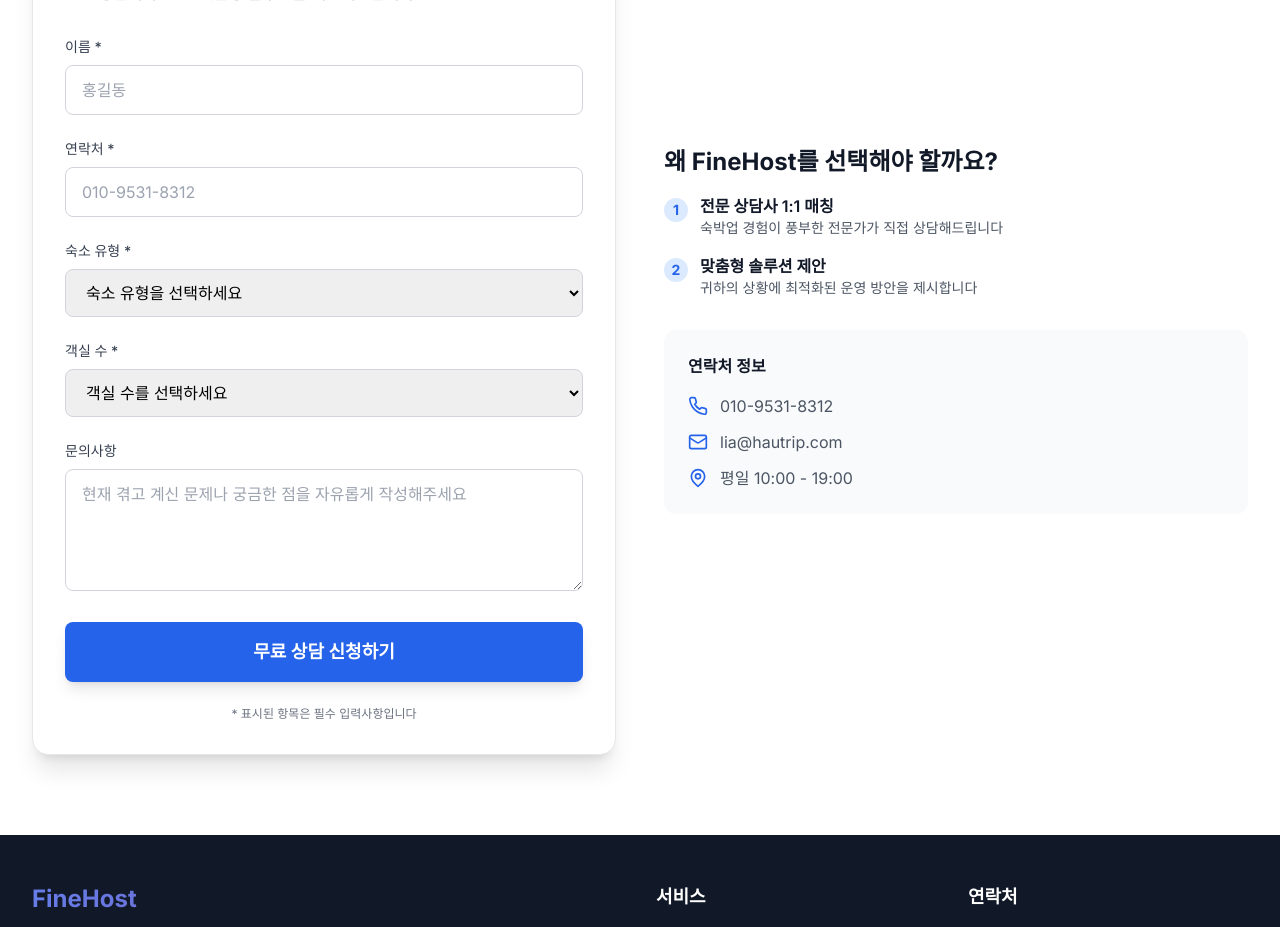
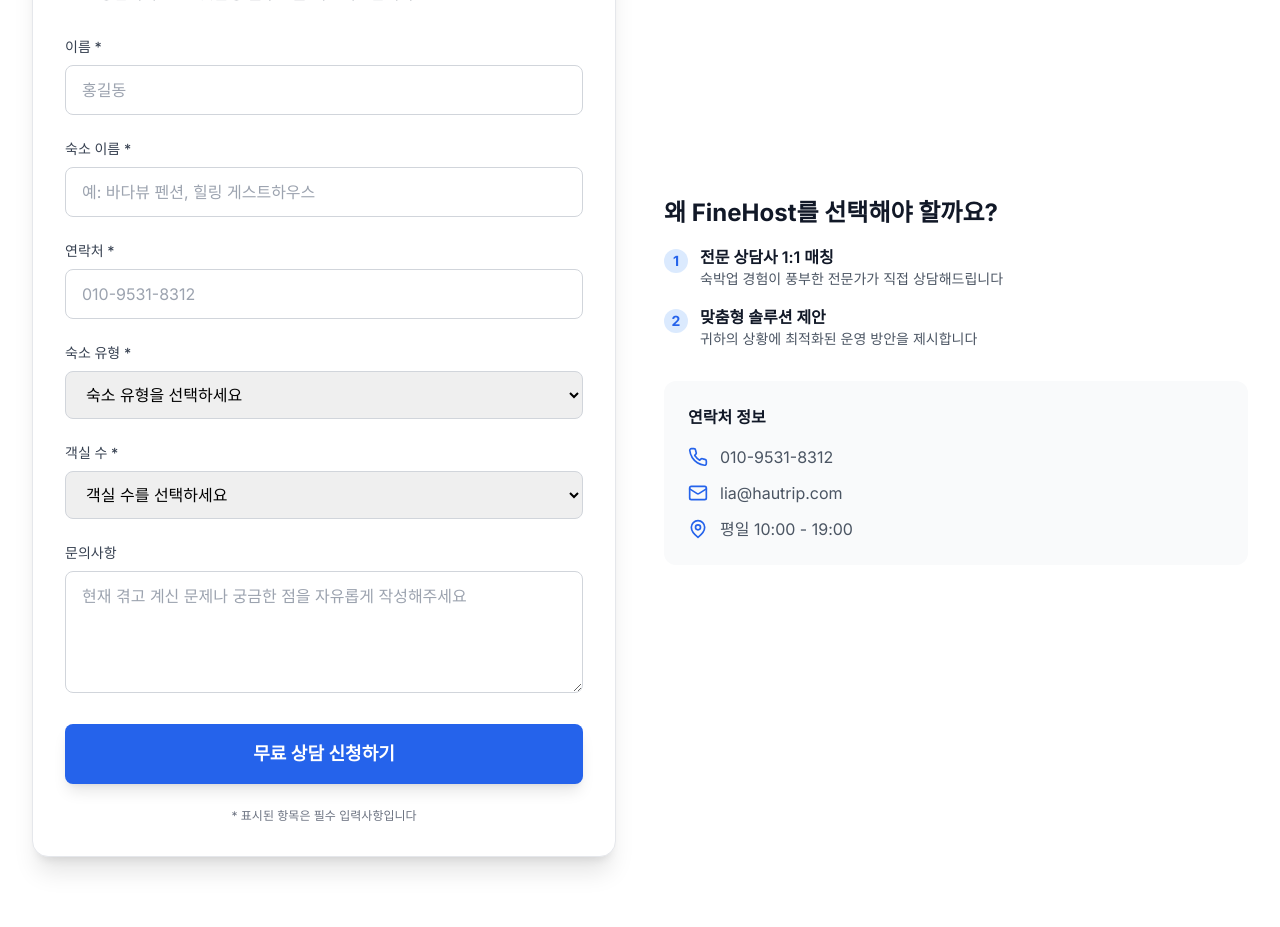
Before and after one commit to lia-vacatio/finehost-landingpage, a React (Create React App) app: page / in a window 1280 px wide. Shown: the part 8180-9107 px from the top of the page. Built offline with nearby package versions, Linux system fonts and the light colour scheme.

Commit message:
상담 신청 폼에 숙소 이름 입력 필드 추가
- FormData 인터페이스에 propertyName 필드 추가
- 이름과 연락처 사이에 숙소 이름 입력 필드 배치
- 필수 입력 검증 및 적절한 placeholder 추가
- 데이터 전송 시 숙소 이름 포함되도록 수정

```diff
--- a/public/index.html
+++ b/public/index.html
@@ -41,7 +41,7 @@
     <meta name="apple-mobile-web-app-status-bar-style" content="black-translucent" />
 
     <!-- Canonical URL -->
-    <link rel="canonical" href="https://finehost.co.kr" />
+    <link rel="canonical" href="https://finehost.kr" />
 
     <!-- Preconnect for Performance -->
     <link rel="preconnect" href="https://fonts.googleapis.com">
@@ -60,7 +60,7 @@
       "name": "FineHost",
       "alternateName": "파인호스트",
       "description": "개인 숙박업주를 위한 올인원 운영 관리 솔루션. 예약 관리, 가격 최적화, 매출 분석을 한 곳에서.",
-      "url": "https://finehost.co.kr",
+      "url": "https://finehost.kr",
       "applicationCategory": "BusinessApplication",
       "operatingSystem": "Web Browser",
       "offers": {
@@ -71,7 +71,7 @@
       "provider": {
         "@type": "Organization",
         "name": "FineHost",
-        "url": "https://finehost.co.kr"
+        "url": "https://finehost.kr"
       },
       "audience": {
         "@type": "Audience",
--- a/src/components/ConsultationForm.tsx
+++ b/src/components/ConsultationForm.tsx
@@ -5,6 +5,7 @@
 
 interface FormData {
   name: string;
+  propertyName: string;
   phone: string;
   propertyType: string;
   roomCount: string;
@@ -38,6 +39,7 @@
         },
         body: JSON.stringify({
           name: data.name,
+          propertyName: data.propertyName,
           phone: data.phone,
           propertyType: getPropertyTypeLabel(data.propertyType),
           roomCount: getRoomCountLabel(data.roomCount),
@@ -167,6 +169,22 @@
                   />
                   {errors.name && (
                     <p className="mt-1 text-sm text-red-600">{errors.name.message}</p>
+                  )}
+                </div>
+
+                {/* Property Name */}
+                <div>
+                  <label className="block text-sm font-medium text-gray-700 mb-2">
+                    숙소 이름 *
+                  </label>
+                  <input
+                    type="text"
+                    {...register('propertyName', { required: '숙소 이름을 입력해주세요' })}
+                    className="w-full px-3 md:px-4 py-2 md:py-3 border border-gray-300 rounded-lg focus:ring-2 focus:ring-primary-500 focus:border-transparent text-sm md:text-base"
+                    placeholder="예: 바다뷰 펜션, 힐링 게스트하우스"
+                  />
+                  {errors.propertyName && (
+                    <p className="mt-1 text-sm text-red-600">{errors.propertyName.message}</p>
                   )}
                 </div>
 
```
